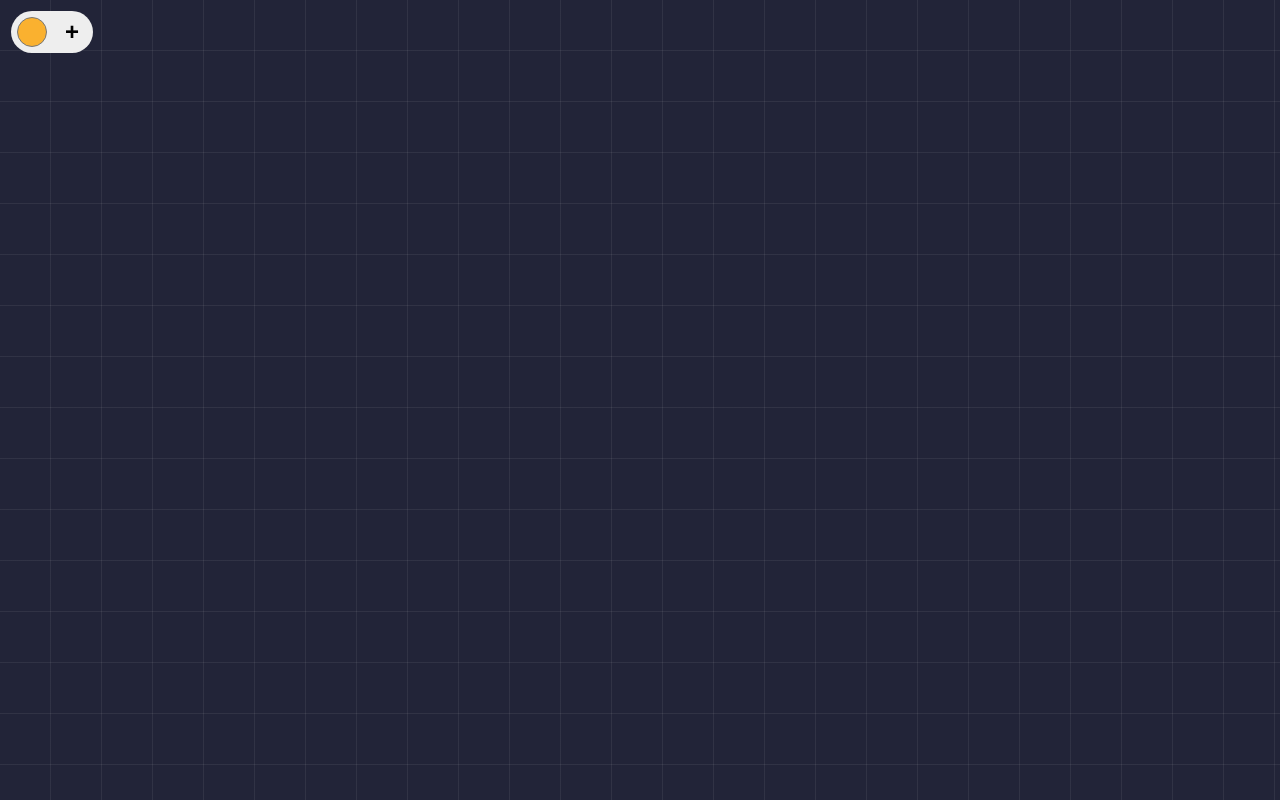
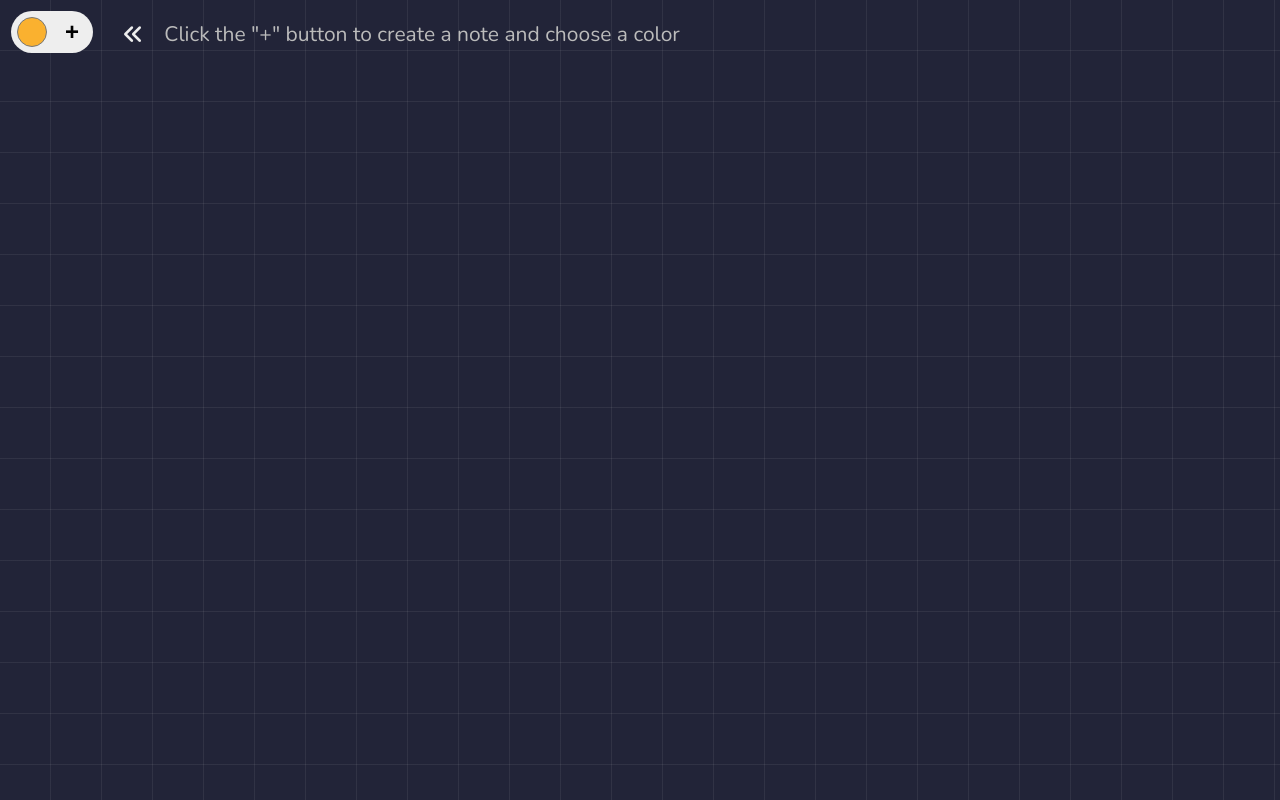
Before and after one commit to RamezKhaled77/Sticky-Note, a plain HTML site: page index.html in a window 1280 px wide. Drawn offline with nearby package versions, Linux system fonts and the light colour scheme.

Commit message:
Adding a usage hint

```diff
--- a/index.html
+++ b/index.html
@@ -11,10 +11,21 @@
       href="https://fonts.googleapis.com/css2?family=Nunito:ital,wght@0,200..1000;1,200..1000&display=swap"
       rel="stylesheet"
     />
+    <link
+      rel="stylesheet"
+      href="https://cdnjs.cloudflare.com/ajax/libs/font-awesome/7.0.1/css/all.min.css"
+      integrity="sha512-2SwdPD6INVrV/lHTZbO2nodKhrnDdJK9/kg2XD1r9uGqPo1cUbujc+IYdlYdEErWNu69gVcYgdxlmVmzTWnetw=="
+      crossorigin="anonymous"
+      referrerpolicy="no-referrer"
+    />
     <link rel="stylesheet" href="style.css" />
   </head>
   <body>
     <main>
+      <div class="usage-hint">
+        <i class="fa-solid fa-angles-left"></i>
+        <p>Click the "+" button to create a note and choose a color</p>
+      </div>
       <form action="">
         <input type="color" id="color" value="#FAB12F" />
         <button type="button" id="createBtn">+</button>
--- a/style.css
+++ b/style.css
@@ -21,6 +21,38 @@ main {
     repeating-linear-gradient(to bottom, transparent 0 50px, #fff1 50px 51px);
   position: relative;
 }
+main .usage-hint {
+  position: absolute;
+  top: 20px;
+  left: 120px;
+  display: flex;
+  align-items: center;
+  gap: 18px;
+  font-size: 21px;
+  color: #bbb;
+  i {
+    color: #eee;
+    animation: bouncing 1s infinite;
+    -webkit-animation: bouncing 1s infinite;
+  }
+}
+
+@keyframes bouncing {
+  0% {
+    transform: translateX(0);
+    -webkit-transform: translateX(0);
+    -moz-transform: translateX(0);
+    -ms-transform: translateX(0);
+    -o-transform: translateX(0);
+  }
+  50% {
+    transform: translateX(-10px);
+  }
+  100% {
+    transform: translateX(0);
+  }
+}
+
 form {
   background-color: #eee;
   width: max-content;
```
